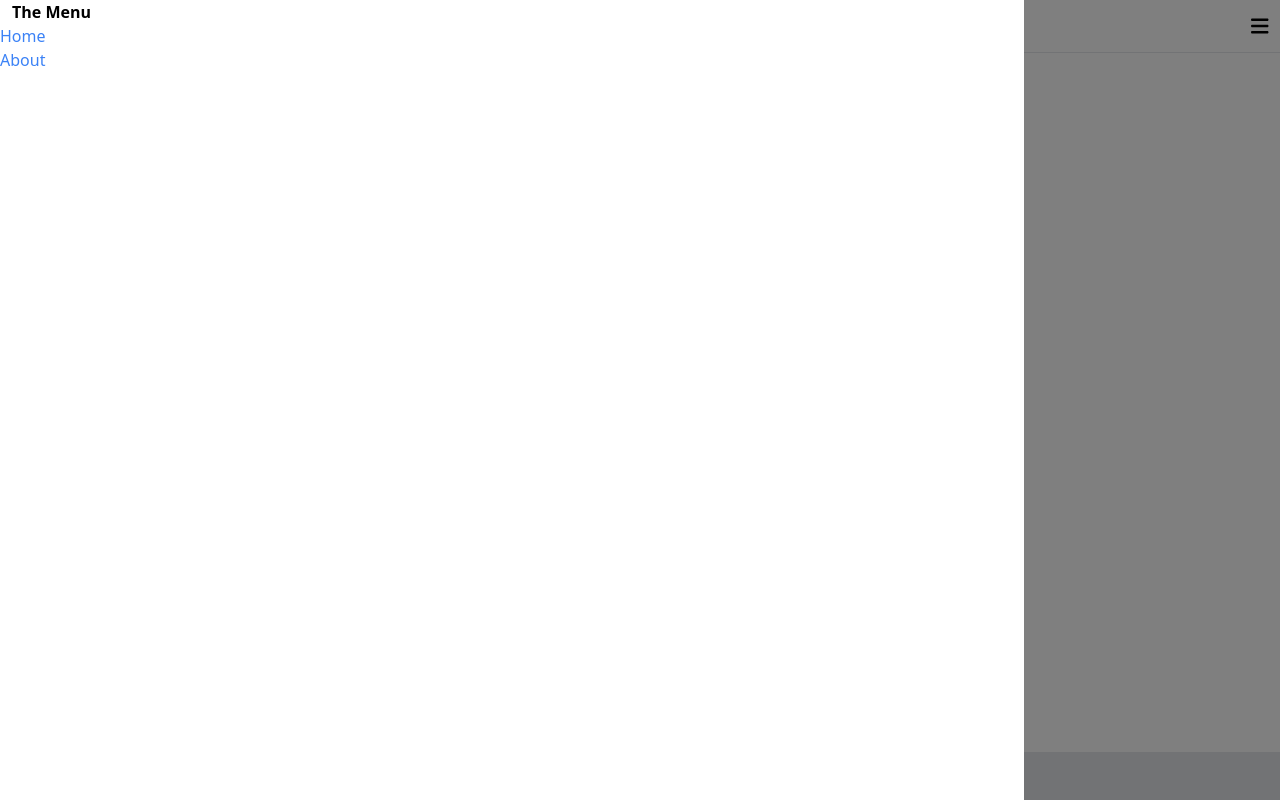
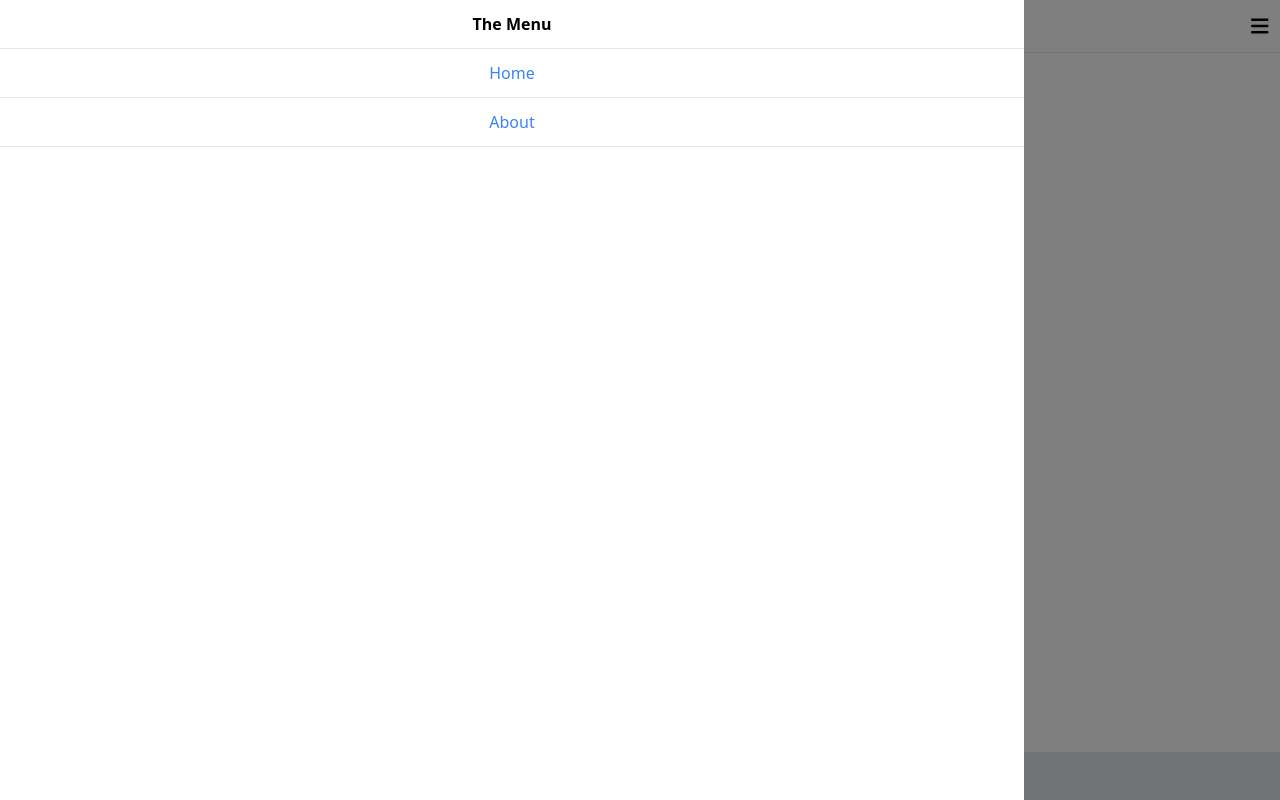
Before and after one commit to RohitPatel1122/my-app, a React (Create React App) app: page / in a window 1280 px wide. Both pictures are taken after a click on the icon 1259 px from the left and 25 px from the top of the page. Built offline with nearby package versions, Linux system fonts and the light colour scheme.

Commit message:
Refactored-added seperate views

```diff
--- a/src/App.js
+++ b/src/App.js
@@ -1,13 +1,16 @@
-
-import HelloWorld from './Components/HelloWorld';
-import Header from './Components/Header';
-import Counter from './Components/CounterExample';
-import Footer from './Components/Footer';
+import React from 'react';
 import {
   BrowserRouter as Router,
   Routes,
   Route
 } from 'react-router-dom'
+
+
+import Header from './Components/Header';
+import Counter from './Components/CounterExample';
+import Footer from './Components/Footer';
+import Home from './Views/Home';
+import About from './Views/About';
 
 function App() {
   return (
@@ -15,16 +18,13 @@ function App() {
       <Router>
         <Header/>
         <Routes>
-          <Route exact path='/' element= {App}/>
-          <Route path='/about' element={<h1>Text</h1>}></Route>
+          <Route exact path='/' element= {<Home></Home>}/>
+          <Route path='/about' element={<About></About>}></Route>
           <Route path='*' element={<h1>Nothing fond</h1>}></Route>
         </Routes>
         <Footer/>
-
       </Router>
-
     </div>
   );
 }
-
 export default App;
--- a/src/Components/HelloWorld.js
+++ b/src/Components/HelloWorld.js
@@ -1,17 +1,9 @@
 import React from "react";
 
-/* function HelloWorld(props){
+function HelloWorld(props){
     return(
         <h1>Hello {props.name}</h1>
     );
-} */
-
-class HelloWorld extends React.Component {
-    render(){
-        return(
-            <h1>Hello {this.props.name}</h1>
-        )
-    }
 }
 
 export default HelloWorld;
--- a/src/Components/NavigationMenu.js
+++ b/src/Components/NavigationMenu.js
@@ -6,11 +6,13 @@ import {
 function NavigationMenu(props) {
     return(
         <div>
-            <span className="font-bold p-3">The Menu</span>
+            <div className="text-center font-bold py-3">
+                The Menu
+            </div>
             <ul>
                 <li>
                     <Link
-                        className='text-blue-500'
+                        className='p-3 text-center text-blue-500 py-3 border-t border-b block'
                         onClick={props.closeMenu}
                         to='/'>
                         Home
@@ -18,7 +20,7 @@ function NavigationMenu(props) {
                 </li>
                 <li>
                     <Link
-                        className='text-blue-500'
+                        className='p-3 text-center text-blue-500 py-3  border-b block'
                         onClick={props.closeMenu}
                         to='/about'>
                              About
--- /dev/null
+++ b/src/Views/About.js
@@ -0,0 +1,10 @@
+import React from "react";
+
+function About() {
+    return(
+        <div className="text-2xl font-bold">
+            This is About page
+        </div>
+    )
+}
+export default About
--- /dev/null
+++ b/src/Views/Home.js
@@ -0,0 +1,12 @@
+import React from "react";
+import HelloWorld from '../Components/HelloWorld';
+function Home() {
+    return(
+        <div className="text-2xl font-bold">
+            This is Home Page
+            <HelloWorld name='Rohit'></HelloWorld>
+        </div>
+    )
+}
+
+export default Home
```
